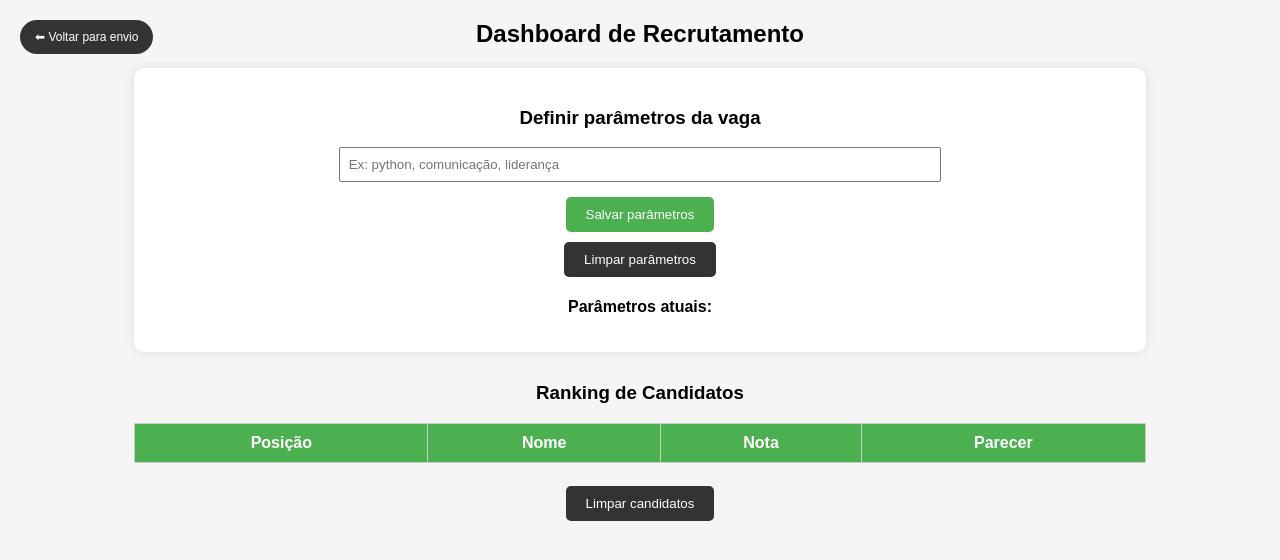
After one commit to higorssilva38-create/projeto-rh, a Flask app: page /dashboard in a window 1280 px wide. The commit adds this page. Shown: the top 560 px of the page. Run offline with Flask 3, Linux system fonts and the light colour scheme; lists and menus that the app fills with data are empty.

Commit message:
feat: melhora interface e adiciona dashboard com navegação

```diff
--- a/app.py
+++ b/app.py
@@ -8,7 +8,7 @@ app = Flask(__name__)
 UPLOAD_FOLDER = "uploads"
 app.config["UPLOAD_FOLDER"] = UPLOAD_FOLDER
 
-# 🔥 NOVO: variável global para guardar os parâmetros
+# 🔥 variável global para guardar os parâmetros
 parametros_globais = ""
 
 
@@ -23,40 +23,45 @@ def index():
             caminho = os.path.join(app.config["UPLOAD_FOLDER"], arquivo.filename)
             arquivo.save(caminho)
 
-            # 🔥 AGORA PASSANDO OS PARÂMETROS PARA A IA
             resultado = analisar_curriculo(caminho, parametros_globais)
-
             adicionar_candidato(resultado)
 
-            return redirect(url_for("index"))
+            # 🔥 AGORA MOSTRA MENSAGEM DE SUCESSO
+            return render_template("index.html", enviado=True)
 
+    return render_template("index.html", enviado=False)
+
+
+# 🔥 NOVA ROTA: DASHBOARD (ANÁLISE)
+@app.route("/dashboard")
+def dashboard():
     return render_template(
-        "index.html",
+        "dashboard.html",
         ranking=obter_ranking(),
         parametros=parametros_globais
     )
 
 
-# 🔥 NOVA ROTA: salvar parâmetros
+# 🔥 salvar parâmetros
 @app.route("/set_parametros", methods=["POST"])
 def set_parametros():
     global parametros_globais
     parametros_globais = request.form["parametros"]
-    return redirect(url_for("index"))
+    return redirect(url_for("dashboard"))  # agora vai pro dashboard
 
 
-# 🔥 NOVA ROTA: limpar parâmetros
+# 🔥 limpar parâmetros
 @app.route("/reset_parametros", methods=["POST"])
 def reset_parametros():
     global parametros_globais
     parametros_globais = ""
-    return redirect(url_for("index"))
+    return redirect(url_for("dashboard"))
 
 
 @app.route("/limpar", methods=["POST"])
 def limpar():
     limpar_ranking()
-    return redirect(url_for("index"))
+    return redirect(url_for("dashboard"))
 
 
 if __name__ == "__main__":
--- /dev/null
+++ b/templates/dashboard.html
@@ -0,0 +1,149 @@
+<!DOCTYPE html>
+<html>
+<head>
+    <title>Dashboard RH Inteligente</title>
+
+    <style>
+        body {
+            font-family: Arial;
+            background-color: #f5f5f5;
+            text-align: center;
+        }
+
+        .container {
+            width: 80%;
+            margin: auto;
+        }
+
+        h2 {
+            margin-top: 20px;
+        }
+
+        .param-box {
+            background: white;
+            padding: 20px;
+            border-radius: 10px;
+            margin-bottom: 30px;
+            box-shadow: 0px 0px 10px rgba(0,0,0,0.1);
+        }
+
+        input[type="text"] {
+            padding: 8px;
+            width: 60%;
+            margin-bottom: 10px;
+        }
+
+        table {
+            margin: auto;
+            background: white;
+            border-collapse: collapse;
+            width: 100%;
+        }
+
+        th, td {
+            padding: 10px;
+            border: 1px solid #ccc;
+        }
+
+        th {
+            background-color: #4CAF50;
+            color: white;
+        }
+
+        button {
+            padding: 10px 20px;
+            margin: 5px;
+            background-color: #4CAF50;
+            color: white;
+            border: none;
+            border-radius: 5px;
+            cursor: pointer;
+        }
+
+        button:hover {
+            background-color: #45a049;
+        }
+
+        .secondary {
+            background-color: #333;
+        }
+
+        .secondary:hover {
+            background-color: #555;
+        }
+
+        /* 🔥 BOTÃO VOLTAR */
+        .back-button {
+            position: fixed;
+            top: 20px;
+            left: 20px;
+            background-color: #333;
+            color: white;
+            padding: 10px 15px;
+            border-radius: 20px;
+            font-size: 12px;
+            text-decoration: none;
+        }
+
+        .back-button:hover {
+            background-color: #555;
+        }
+    </style>
+</head>
+<body>
+
+<!-- 🔥 BOTÃO PARA VOLTAR -->
+<a href="/" class="back-button">⬅ Voltar para envio</a>
+
+<div class="container">
+
+    <h2>Dashboard de Recrutamento</h2>
+
+    <!-- 🔥 PARÂMETROS -->
+    <div class="param-box">
+        <h3>Definir parâmetros da vaga</h3>
+
+        <form method="POST" action="/set_parametros">
+            <input type="text" name="parametros" placeholder="Ex: python, comunicação, liderança">
+            <br>
+            <button type="submit">Salvar parâmetros</button>
+        </form>
+
+        <form method="POST" action="/reset_parametros">
+            <button type="submit" class="secondary">Limpar parâmetros</button>
+        </form>
+
+        <p><strong>Parâmetros atuais:</strong> {{ parametros }}</p>
+    </div>
+
+    <!-- 🔥 RANKING -->
+    <h3>Ranking de Candidatos</h3>
+
+    <table>
+        <tr>
+            <th>Posição</th>
+            <th>Nome</th>
+            <th>Nota</th>
+            <th>Parecer</th>
+        </tr>
+
+        {% for candidato in ranking %}
+        <tr>
+            <td>{{ loop.index }}</td>
+            <td>{{ candidato.nome }}</td>
+            <td>{{ candidato.nota }}</td>
+            <td>{{ candidato.parecer }}</td>
+        </tr>
+        {% endfor %}
+    </table>
+
+    <br>
+
+    <form method="POST" action="/limpar">
+        <button type="submit" class="secondary">Limpar candidatos</button>
+    </form>
+
+</div>
+
+</body>
+</html>
```
Also changed, not shown: templates/index.html (+90 -54 lines).
